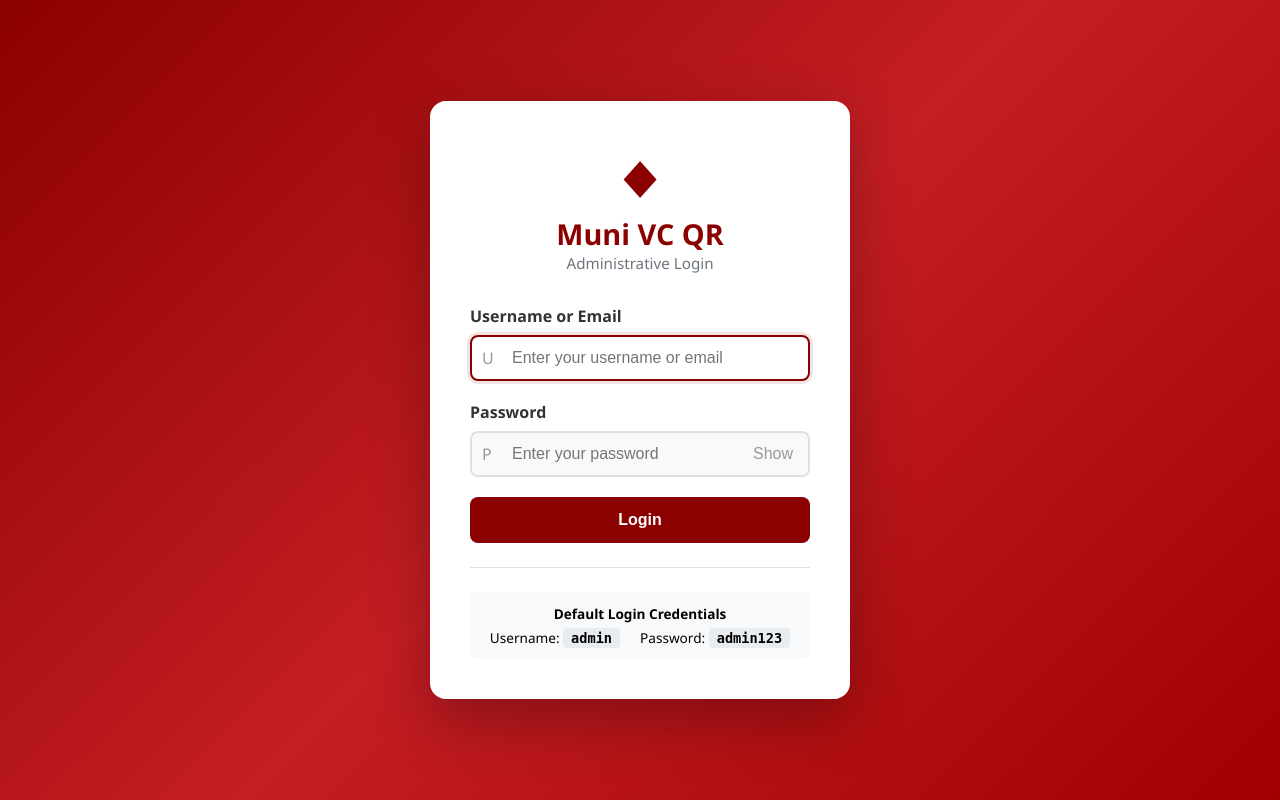
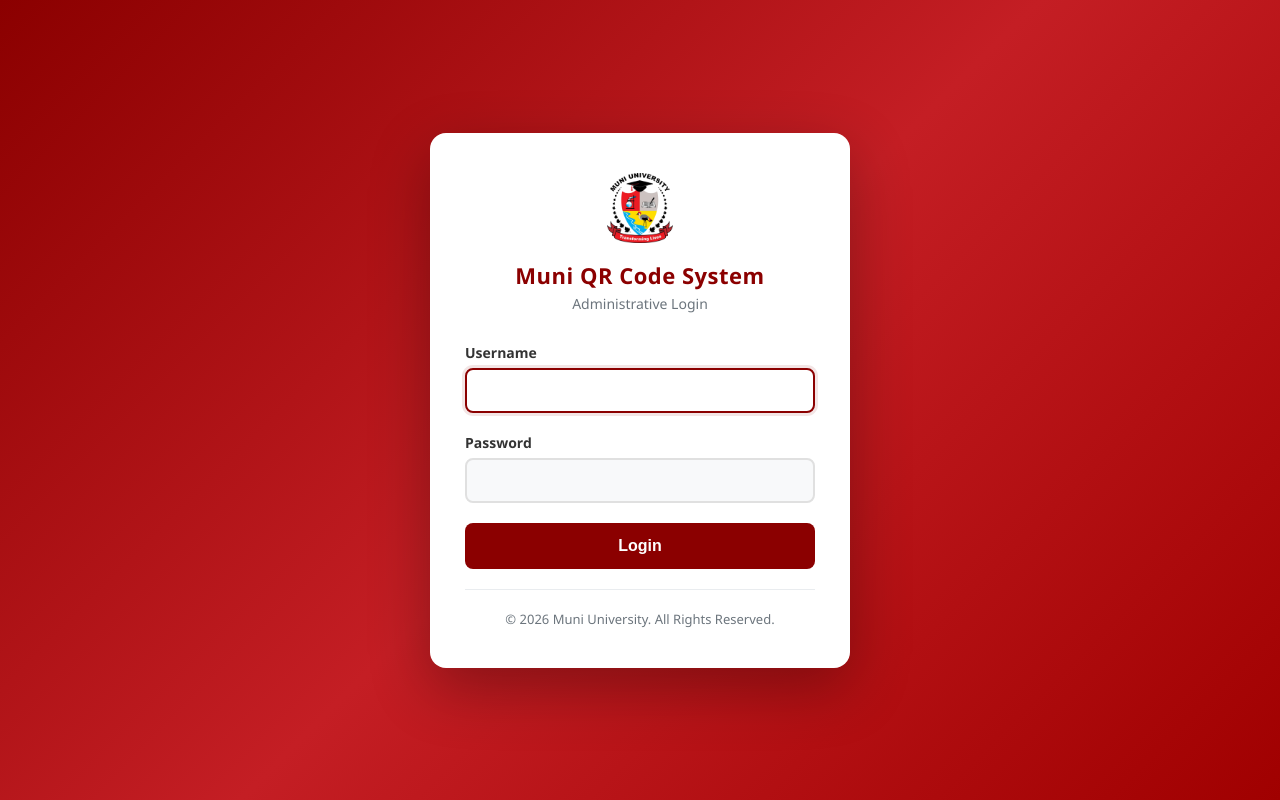
Before and after one commit to ALICAIPAULJURUA/MUNI-QR-CODE, a PHP site: page /muni-vc-qr/admin/login.php in a window 1280 px wide. Run offline with PHP 8.4, Linux system fonts and the light colour scheme.

Commit message:
Fix: Login and credential management
- Fixed password hash mismatch
- Updated login page with university branding
- Fixed settings page for username/password changes
- Removed debug files
- Improved session handling

```diff
--- a/admin/login.php
+++ b/admin/login.php
@@ -2,9 +2,20 @@
 session_start();
 
 // Database connection
-require_once '../config/database.php';
+$host = 'localhost';
+$dbname = 'muni_vc_qr';
+$user = 'root';
+$pass = '';
+
+try {
+    $pdo = new PDO("mysql:host=$host;dbname=$dbname", $user, $pass);
+    $pdo->setAttribute(PDO::ATTR_ERRMODE, PDO::ERRMODE_EXCEPTION);
+} catch (PDOException $e) {
+    die("Database connection failed: " . $e->getMessage());
+}
 
 $error = '';
+$username = '';
 
 // Check if already logged in
 if (isset($_SESSION['admin_id'])) {
@@ -20,11 +31,13 @@ if ($_SERVER['REQUEST_METHOD'] === 'POST') {
     if (empty($username) || empty($password)) {
         $error = 'Please enter both username and password.';
     } else {
+        try {
             $stmt = $pdo->prepare("SELECT * FROM admins WHERE username = ? OR email = ?");
             $stmt->execute([$username, $username]);
             $admin = $stmt->fetch();
 
-        if ($admin && password_verify($password, $admin['password'])) {
+            if ($admin) {
+                if (password_verify($password, $admin['password'])) {
                     $_SESSION['admin_id'] = $admin['id'];
                     $_SESSION['admin_username'] = $admin['username'];
                     $_SESSION['admin_name'] = $admin['name'];
@@ -33,195 +46,167 @@ if ($_SERVER['REQUEST_METHOD'] === 'POST') {
                     header('Location: dashboard.php');
                     exit;
                 } else {
-            $error = 'Invalid username or password. Please try again.';
+                    $error = 'Invalid password. Please try again.';
+                }
+            } else {
+                $error = 'Username not found. Please try again.';
+            }
+        } catch (PDOException $e) {
+            $error = 'System error. Please try again later.';
+        }
+    }
+}
+
+// Get logo if exists
+$logoPath = '../assets/uploads/logos/';
+$logoFile = null;
+if (is_dir($logoPath)) {
+    $files = scandir($logoPath);
+    foreach ($files as $file) {
+        if (in_array(strtolower(pathinfo($file, PATHINFO_EXTENSION)), ['png', 'jpg', 'jpeg', 'gif', 'svg', 'webp', 'ico'])) {
+            $logoFile = $file;
+            break;
         }
     }
 }
 ?>
 <!DOCTYPE html>
-<html lang="en">
+<html>
 <head>
-    <meta charset="UTF-8">
-    <meta name="viewport" content="width=device-width, initial-scale=1.0">
-    <title>Admin Login - Muni University QR</title>
+    <title>Login - Muni QR Code System</title>
     <style>
         * { margin: 0; padding: 0; box-sizing: border-box; }
         body {
             font-family: 'Segoe UI', Tahoma, Geneva, Verdana, sans-serif;
             background: linear-gradient(135deg, #8B0000 0%, #C41E24 50%, #A00000 100%);
+            display: flex;
+            justify-content: center;
+            align-items: center;
             min-height: 100vh;
-            display: flex;
-            align-items: center;
-            justify-content: center;
             padding: 20px;
         }
-        .login-container { width: 100%; max-width: 420px; }
-        .login-card {
+        .login-box {
             background: white;
+            padding: 40px 35px;
             border-radius: 16px;
-            padding: 2.5rem;
             box-shadow: 0 20px 60px rgba(0,0,0,0.3);
+            width: 420px;
+            max-width: 100%;
         }
-        .login-header { text-align: center; margin-bottom: 2rem; }
-        .login-header .icon { font-size: 3rem; color: #8B0000; margin-bottom: 0.5rem; font-weight: 700; }
-        .login-header h1 { color: #8B0000; font-size: 1.8rem; font-weight: 700; }
-        .login-header p { color: #6c757d; font-size: 0.95rem; }
-        .form-group { margin-bottom: 1.25rem; }
-        .form-group label { display: block; margin-bottom: 0.5rem; font-weight: 600; color: #333; }
-        .input-group { position: relative; display: flex; align-items: center; }
-        .input-group .input-icon {
-            position: absolute;
-            left: 12px;
-            color: #999;
-            font-size: 1rem;
-            pointer-events: none;
+        .login-header {
+            text-align: center;
+            margin-bottom: 30px;
         }
-        .input-group input {
+        .login-header .logo {
+            max-height: 70px;
+            width: auto;
+            margin-bottom: 12px;
+        }
+        .login-header h2 {
+            color: #8B0000;
+            font-size: 22px;
+            font-weight: 700;
+            margin-bottom: 4px;
+            letter-spacing: 0.5px;
+        }
+        .login-header p {
+            color: #6c757d;
+            font-size: 14px;
+            font-weight: 400;
+        }
+        .form-group { margin-bottom: 20px; }
+        .form-group label {
+            display: block;
+            margin-bottom: 6px;
+            font-weight: 600;
+            color: #333;
+            font-size: 14px;
+        }
+        .form-group input {
             width: 100%;
-            padding: 12px 12px 12px 40px;
+            padding: 12px 14px;
             border: 2px solid #e0e0e0;
             border-radius: 8px;
-            font-size: 1rem;
+            font-size: 15px;
             transition: border-color 0.3s;
             background: #f8f9fa;
+            box-sizing: border-box;
         }
-        .input-group input:focus {
+        .form-group input:focus {
             outline: none;
             border-color: #8B0000;
             background: white;
             box-shadow: 0 0 0 3px rgba(139, 0, 0, 0.1);
         }
-        .input-group .toggle-password {
-            position: absolute;
-            right: 12px;
-            background: none;
-            border: none;
-            color: #999;
-            cursor: pointer;
-            font-size: 1rem;
-            padding: 5px;
-        }
-        .input-group .toggle-password:hover { color: #333; }
-        .btn-login {
+        .btn {
             width: 100%;
             padding: 14px;
             background: #8B0000;
             color: white;
             border: none;
             border-radius: 8px;
-            font-size: 1rem;
+            font-size: 16px;
             font-weight: 600;
             cursor: pointer;
             transition: background 0.3s;
         }
-        .btn-login:hover { background: #A00000; }
-        .error-message {
+        .btn:hover { background: #A00000; }
+        .btn:active { transform: scale(0.98); }
+        .error {
+            color: #721c24;
+            margin-bottom: 15px;
+            padding: 12px 15px;
             background: #f8d7da;
-            color: #721c24;
-            padding: 12px;
             border-radius: 8px;
-            margin-bottom: 1.25rem;
             border: 1px solid #f5c6cb;
-            display: flex;
-            align-items: center;
-            gap: 8px;
+            font-size: 14px;
         }
+        .error:empty { display: none; }
         .login-footer {
-            margin-top: 1.5rem;
-            padding-top: 1.5rem;
-            border-top: 1px solid #e0e0e0;
+            margin-top: 20px;
+            padding-top: 20px;
+            border-top: 1px solid #e9ecef;
             text-align: center;
+            font-size: 13px;
+            color: #6c757d;
         }
-        .login-footer .credentials {
-            background: #f8f9fa;
-            padding: 12px;
-            border-radius: 8px;
-            font-size: 0.85rem;
+        .login-footer a {
+            color: #8B0000;
+            text-decoration: none;
         }
-        .login-footer .credentials code {
-            background: #e9ecef;
-            padding: 2px 8px;
-            border-radius: 4px;
-            font-weight: 600;
-        }
-        .login-footer .credentials .row {
-            display: flex;
-            justify-content: center;
-            gap: 20px;
-            flex-wrap: wrap;
-            margin-top: 5px;
-        }
-        .text-muted { color: #6c757d; }
-        .fw-bold { font-weight: 600; }
-        .mt-2 { margin-top: 0.5rem; }
-        .small { font-size: 0.85rem; }
+        .login-footer a:hover { text-decoration: underline; }
     </style>
 </head>
 <body>
-    <div class="login-container">
-        <div class="login-card">
+    <div class="login-box">
         <div class="login-header">
-                <div class="icon">◆</div>
-                <h1>Muni VC QR</h1>
+            <?php if ($logoFile && file_exists('../assets/uploads/logos/' . $logoFile)): ?>
+                <img src="../assets/uploads/logos/<?php echo htmlspecialchars($logoFile); ?>"
+                     alt="Muni University Logo" class="logo">
+            <?php endif; ?>
+            <h2>Muni QR Code System</h2>
             <p>Administrative Login</p>
         </div>
 
         <?php if ($error): ?>
-                <div class="error-message">
-                    <span>!</span>
-                    <span><?php echo htmlspecialchars($error); ?></span>
-                </div>
+            <div class="error"><?php echo htmlspecialchars($error); ?></div>
         <?php endif; ?>
 
-            <form method="POST" action="" autocomplete="off">
+        <form method="POST">
             <div class="form-group">
-                    <label for="username">Username or Email</label>
-                    <div class="input-group">
-                        <span class="input-icon">U</span>
-                        <input type="text" id="username" name="username"
-                               placeholder="Enter your username or email"
-                               value="" required autofocus>
+                <label>Username</label>
+                <input type="text" name="username" value="<?php echo htmlspecialchars($username); ?>" required autofocus>
             </div>
+            <div class="form-group">
+                <label>Password</label>
+                <input type="password" name="password" required>
             </div>
-
-                <div class="form-group">
-                    <label for="password">Password</label>
-                    <div class="input-group">
-                        <span class="input-icon">P</span>
-                        <input type="password" id="password" name="password"
-                               placeholder="Enter your password"
-                               value="" required>
-                        <button type="button" class="toggle-password" id="togglePassword">
-                            Show
-                        </button>
-                    </div>
-                </div>
-
-                <button type="submit" class="btn-login">Login</button>
+            <button type="submit" class="btn">Login</button>
         </form>
 
         <div class="login-footer">
-                <div class="credentials">
-                    <div class="fw-bold mb-2">Default Login Credentials</div>
-                    <div class="row">
-                        <span>Username: <code>admin</code></span>
-                        <span>Password: <code>admin123</code></span>
+            &copy; <?php echo date('Y'); ?> Muni University. All Rights Reserved.
         </div>
     </div>
-            </div>
-        </div>
-    </div>
-
-    <script>
-        document.addEventListener('DOMContentLoaded', function() {
-            const togglePassword = document.getElementById('togglePassword');
-            const passwordInput = document.getElementById('password');
-            togglePassword.addEventListener('click', function() {
-                const type = passwordInput.getAttribute('type') === 'password' ? 'text' : 'password';
-                passwordInput.setAttribute('type', type);
-                this.textContent = type === 'password' ? 'Show' : 'Hide';
-            });
-        });
-    </script>
 </body>
 </html>
--- a/includes/auth.php
+++ b/includes/auth.php
@@ -42,7 +42,7 @@ function getCurrentAdmin() {
 // Login function
 function login($username, $password, $pdo) {
     try {
-        $stmt = $pdo->prepare("SELECT * FROM admins WHERE (username = ? OR email = ?) AND is_active = 1");
+        $stmt = $pdo->prepare("SELECT * FROM admins WHERE username = ? OR email = ?");
         $stmt->execute([$username, $username]);
         $admin = $stmt->fetch();
 
@@ -52,10 +52,6 @@ function login($username, $password, $pdo) {
             $_SESSION['admin_name'] = $admin['name'];
             $_SESSION['admin_email'] = $admin['email'];
             $_SESSION['login_time'] = time();
-
-            // Update last login
-            $stmt = $pdo->prepare("UPDATE admins SET last_login = NOW() WHERE id = ?");
-            $stmt->execute([$admin['id']]);
 
             return true;
         }
```
Also changed, not shown: admin/settings.php (+16 -7 lines). Lines whose indentation alone changed are shown as unchanged.
